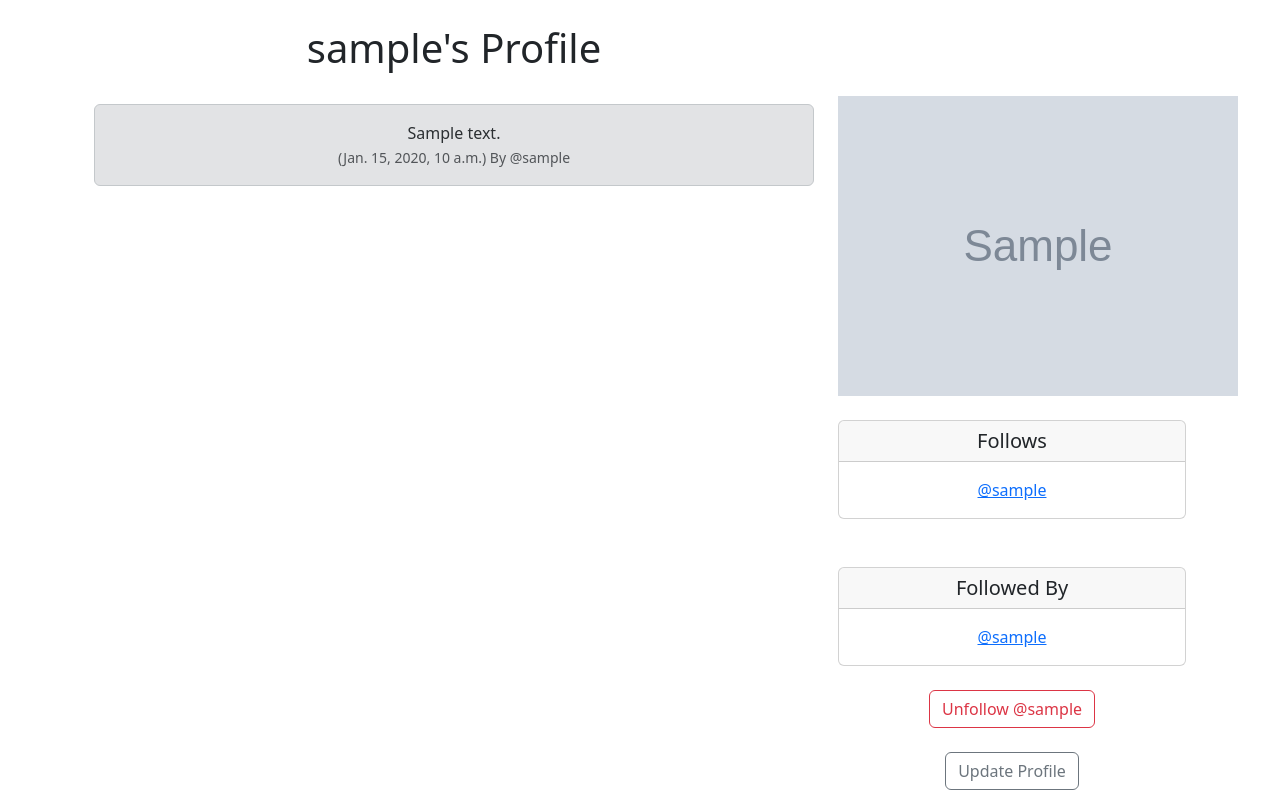
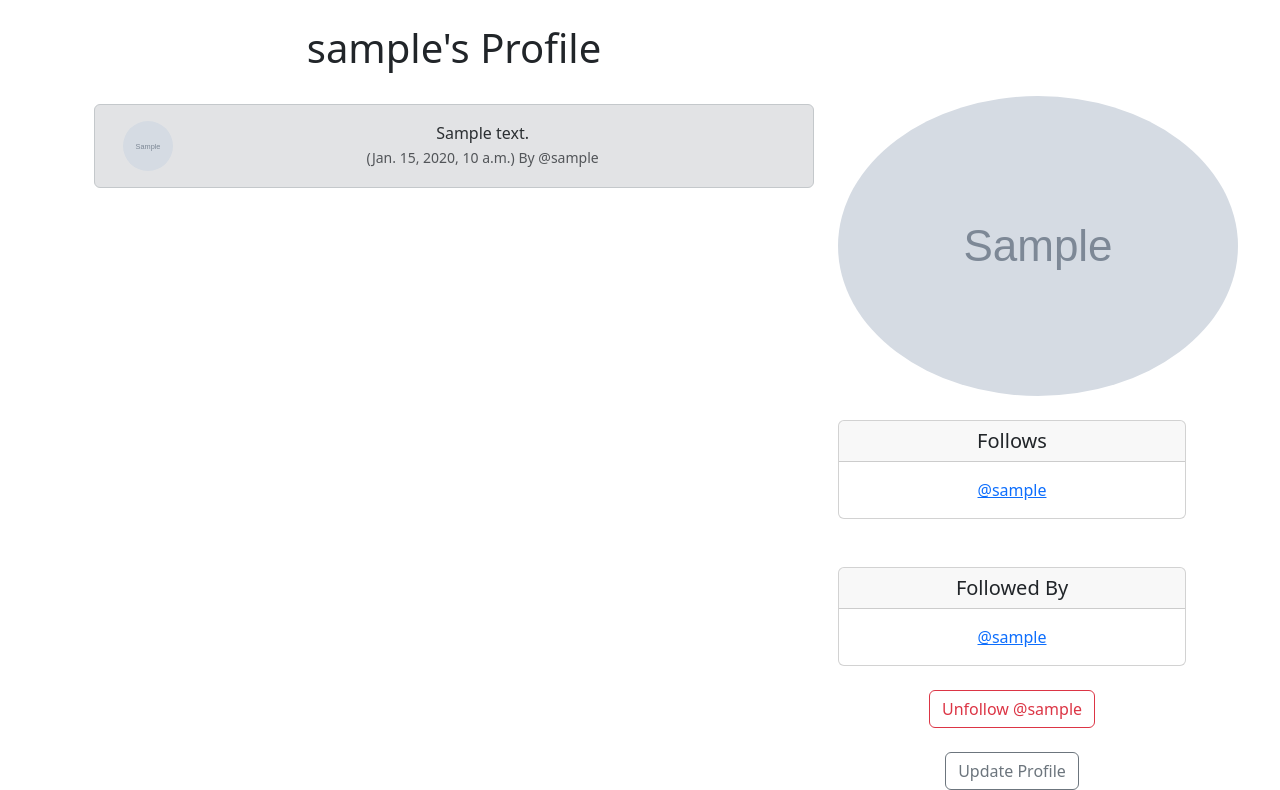
Before and after one commit to ClaudioFerreir/twitter-clone, a Django app: page /profile/1/ in a window 1280 px wide. Shown: the part 56-846 px from the top of the page. Run offline with Django 5.2, Linux system fonts and the light colour scheme; a user stored in the database is signed in; tables that the repository leaves empty hold one stand-in row (values such as "Sample post"); grey boxes marked "Sample" are stand-in pictures.

Commit message:
feat: profile pictures to twitter add

```diff
--- a/twitter_clone/twitter/templates/profile.html
+++ b/twitter_clone/twitter/templates/profile.html
@@ -1,5 +1,6 @@
 {% extends 'base.html' %}
 {% block content %}
+{% load static %}
 
 {% if profile %}
 
@@ -10,10 +11,23 @@
                 {% if twitters %}
                     {% for twitter in twitters %}
                         <div class="alert alert-secondary" role="alert">
-                            {{ twitter.body }} <br>
-                            <small class="text-muted">
-                                ({{ twitter.created_at }}) By @{{ twitter.user.username }}
-                            </small>
+                            <div class="container">
+                                <div class="row">
+                                    <div class="col-1">
+                                        {% if profile.profile_image %}
+                                            <img src="{{ profile.profile_image.url }}" width=50 height=50 alt="{{ profile.user.username }}" class="rounded-circle">
+                                        {% else %}
+                                            <img src="{% static 'images/default-profile.png' %}" width=50 height=50 alt="{{ profile.user.username }}" class="rounded-circle">
+                                        {% endif %}
+                                    </div>
+                                    <div class="col-11">
+                                        {{ twitter.body }} <br>
+                                        <small class="text-muted">
+                                            ({{ twitter.created_at }}) By @{{ twitter.user.username }}
+                                        </small>
+                                    </div>
+                                </div>
+                            </div>
                         </div><br><br>
                     {% endfor %}
                 {% endif %}
@@ -22,7 +36,7 @@
                 <br><br><br>
 
                 {% if profile.profile_image %}
-                    <img src="{{ profile.profile_image.url }}" alt="profile image">
+                    <img src="{{ profile.profile_image.url }}" alt="profile image" class="rounded-circle">
                     <br><br>
                 {% endif %}
 
--- a/twitter_clone/twitter/templates/profile_list.html
+++ b/twitter_clone/twitter/templates/profile_list.html
@@ -11,7 +11,11 @@
         <div class="card mb-3" style="max-width: 540px;">
           <div class="row g-0">
             <div class="col-md-4">
-              <img src="{% static 'images/default-profile.png' %}" class="img-fluid rounded-start" alt="profile image">
+                {% if profile.profile_image %}
+                    <img src="{{ profile.profile_image.url }}" alt="{{ profile.user.username }}" width=200 height=200 class="img-fluid rounded-start">
+                {% else %}
+                    <img src="{% static 'images/default-profile.png' %}" class="img-fluid rounded-start" alt="profile image">
+                {% endif %}
             </div>
             <div class="col-md-8">
               <div class="card-body">
```
Also changed, not shown: twitter_clone/media/images/dog_bYXZDjs.png (added).
